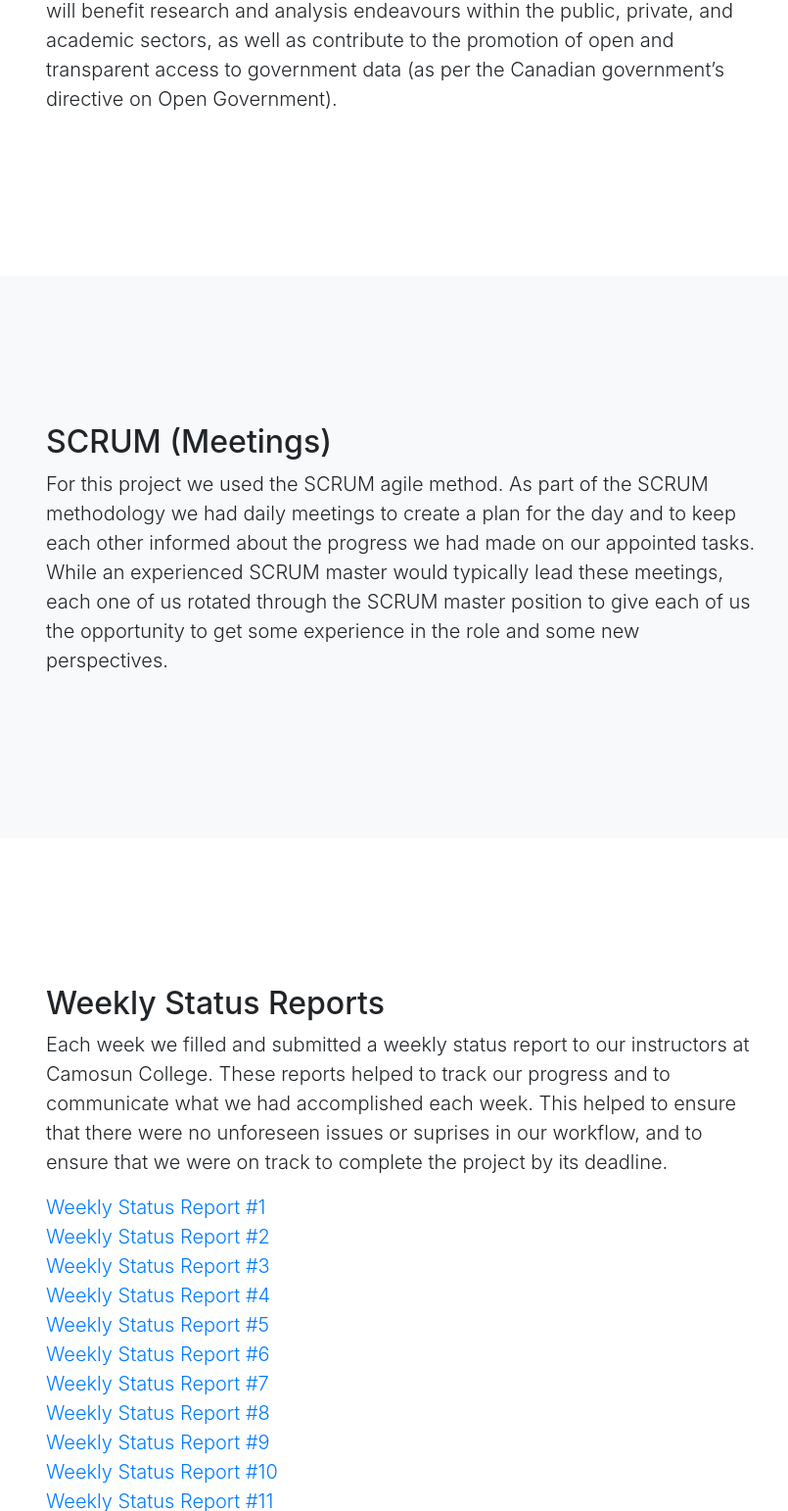
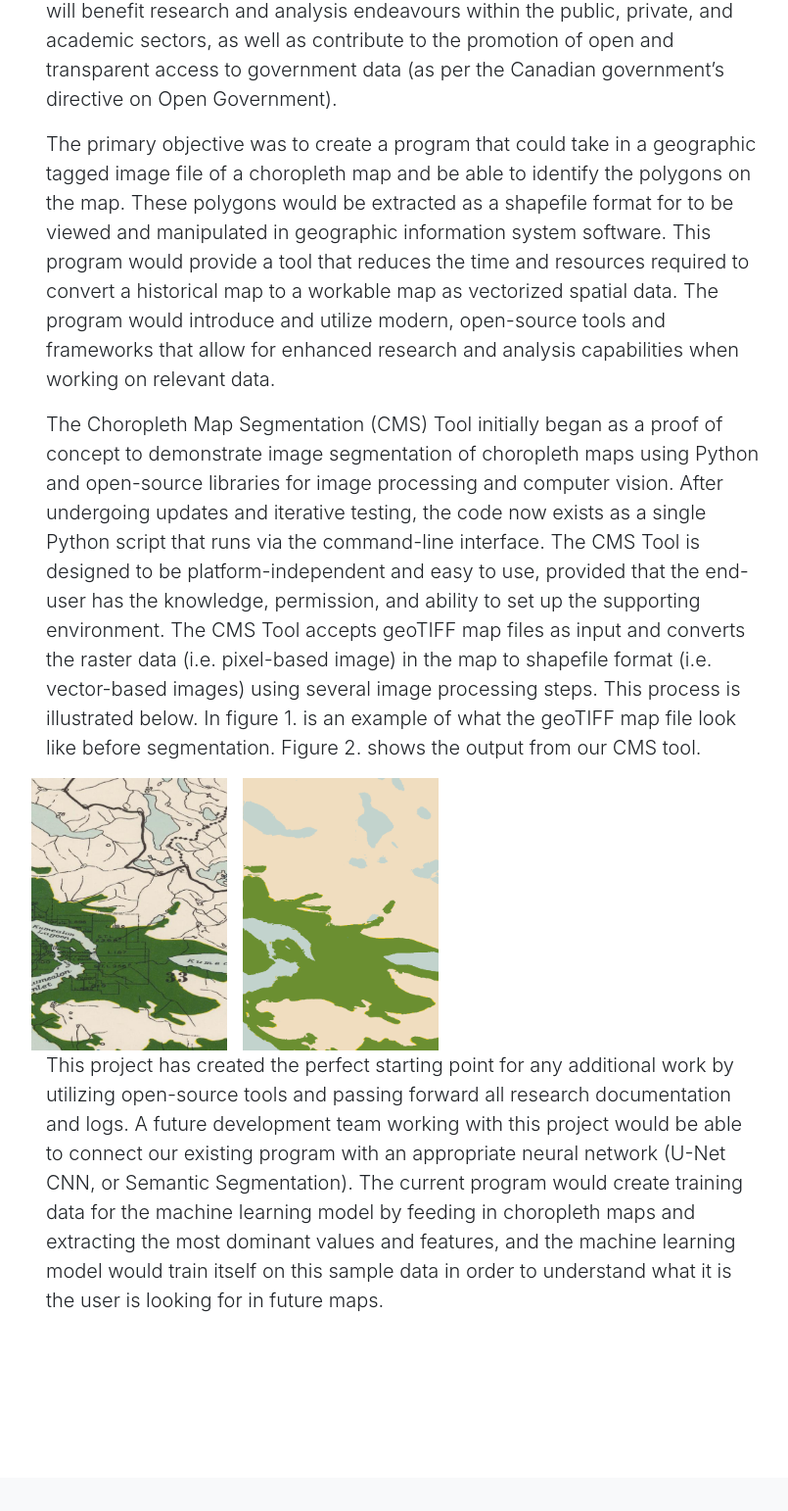
Before and after one commit to teamfourtrees/eportfolio, a website with bundled scripts: page index.html in a window 1280 px wide. Shown: the part 798-2340 px from the top of the page at 98% size, without its empty margins (228-1033 px from the left). Built offline with nearby package versions, Linux system fonts and the light colour scheme.

Commit message:
added before and after images

```diff
--- a/index.html
+++ b/index.html
@@ -68,6 +68,15 @@
         <div class="col-lg-8 mx-auto">
           <h2>About this project</h2>
           <p class="lead">The Pacific Forestry Centre (PFC) is a Canadian Forest Service research centre operating under Natural Resources Canada (NRCan). The goal of the Digital Resurrection of Historical Maps (DRHMAI) project is to develop an open-source framework or tool that converts scanned geo-referenced Tagged Image File Format (TIFF) files of hand-drawn, historical forest-cover maps into vectorized spatial data. This enables historic map data to be converted to modern, analysis-ready formats (e.g. geopackage) and stored in National Forest Information System (NFIS) databases at the PFC. Ultimately, this tool will benefit research and analysis endeavours within the public, private, and academic sectors, as well as contribute to the promotion of open and transparent access to government data (as per the Canadian government’s directive on Open Government).</p>
+          <p class="lead">The primary objective was to create a program that could take in a geographic tagged image file of a choropleth map and be able to identify the polygons on the map. These polygons would be extracted as a shapefile format for to be viewed and manipulated in geographic information system software. This program would provide a tool that reduces the time and resources required to convert a historical map to a workable map as vectorized spatial data. The program would introduce and utilize modern, open-source tools and frameworks that allow for enhanced research and analysis capabilities when working on relevant data.</p>
+          <p class="lead">The Choropleth Map Segmentation (CMS) Tool initially began as a proof of concept to demonstrate image segmentation of choropleth maps using Python and open-source libraries for image processing and computer vision. After undergoing updates and iterative testing, the code now exists as a single Python script that runs via the command-line interface. The CMS Tool is designed to be platform-independent and easy to use, provided that the end-user has the knowledge, permission, and ability to set up the supporting environment. The CMS Tool accepts geoTIFF map files as input and converts the raster data (i.e. pixel-based image) in the map to shapefile format (i.e. vector-based images) using several image processing steps. This process is illustrated below. In figure 1. is an example of what the geoTIFF map file look like before segmentation. Figure 2. shows the output from our CMS tool.</p>
+          <div class="row">
+            <div class="media">
+              <img class="profile-photo mr-3" src="files/map-before.png" alt="Generic placeholder image">
+              <img class="profile-photo mr-3" src="files/map-after.png" alt="Generic placeholder image">
+            </div>
+          </div>
+          <p class="lead">This project has created the perfect starting point for any additional work by utilizing open-source tools and passing forward all research documentation and logs. A future development team working with this project would be able to connect our existing program with an appropriate neural network (U-Net CNN, or Semantic Segmentation). The current program would create training data for the machine learning model by feeding in choropleth maps and extracting the most dominant values and features, and the machine learning model would train itself on this sample data in order to understand what it is the user is looking for in future maps.</p>
         </div>
       </div>
     </div>
```
Also changed, not shown: files/map-after.png (added), files/map-before.png (added).
